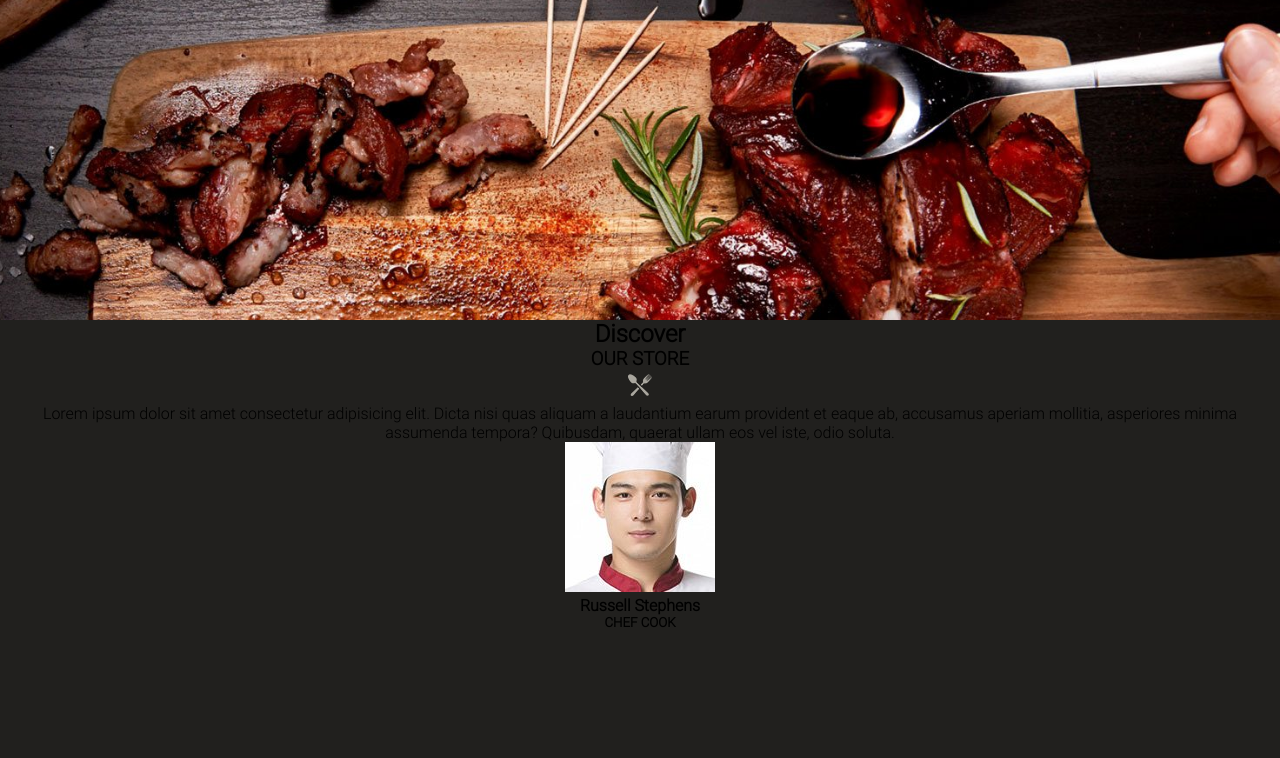
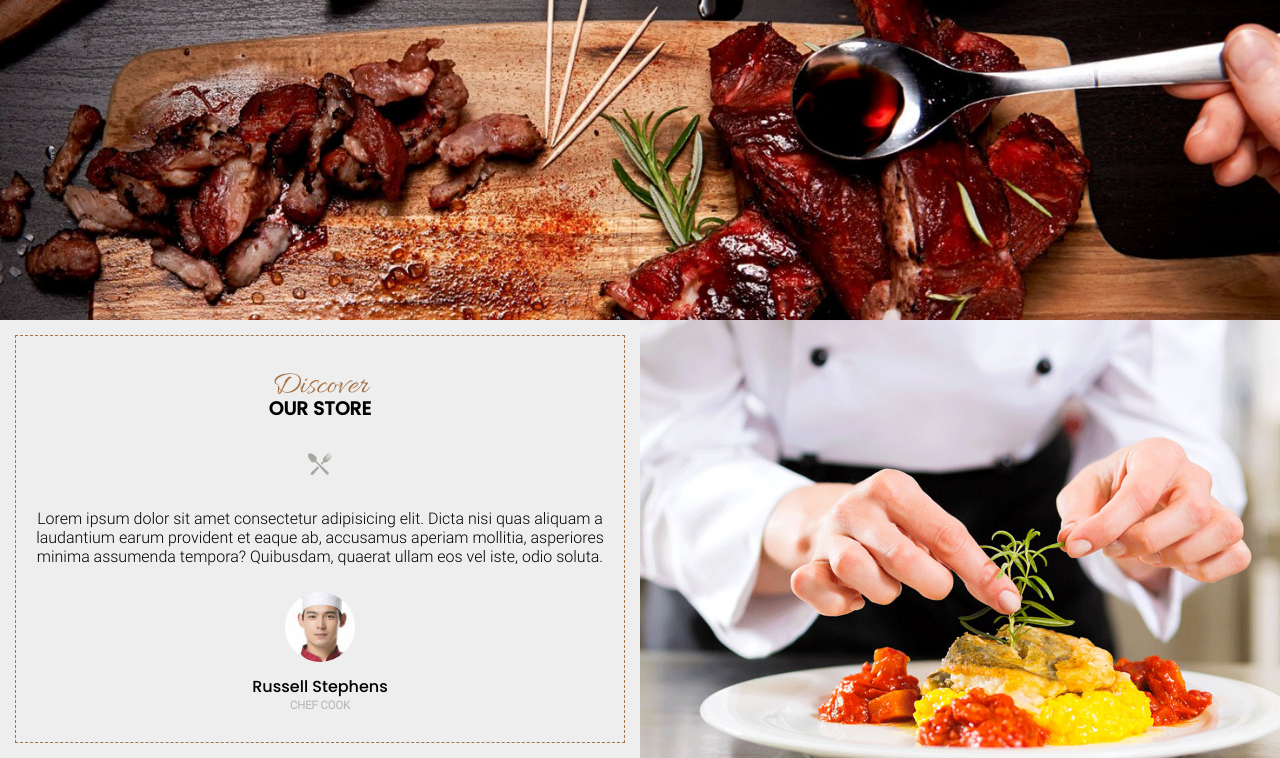
Before and after one commit to MalicknND/integration-resto, a plain HTML site: page index.html in a window 1280 px wide. Shown: the part 480-1238 px from the top of the page. Before the commit the page ends 1110 px from the top, so only its background shows below. Drawn offline with Linux system fonts and the light colour scheme.

Commit message:
section1✅

```diff
--- a/assets/styles/layouts/_section1.scss
+++ b/assets/styles/layouts/_section1.scss
@@ -0,0 +1,40 @@
+.section1 {
+  display: grid;
+  grid-template-columns: 50% 50%;
+  background: $white;
+
+  .intro-text {
+    margin: 15px;
+    padding: 30px 15px;
+    border: 1px dashed $color1;
+    h2 {
+      color: $color1;
+      font-family: $font1;
+      font-size: 2rem;
+      font-weight: 500;
+    }
+    h3 {
+      margin-top: -12px;
+      font-family: $font2;
+    }
+    img {
+      margin: 26px;
+    }
+    img:nth-of-type(2) {
+      height: 70px;
+      border-radius: 150px;
+      margin-bottom: 8px;
+    }
+    h4 {
+      font-family: $font2;
+      font-weight: 100;
+    }
+    h5 {
+      color: $grey;
+      font-size: 0.7rem;
+    }
+  }
+  .intro-pic {
+    background: url(../img/store-01.jpg) center/cover;
+  }
+}
```
Also changed, not shown: assets/styles/index.css, 1 other file.
